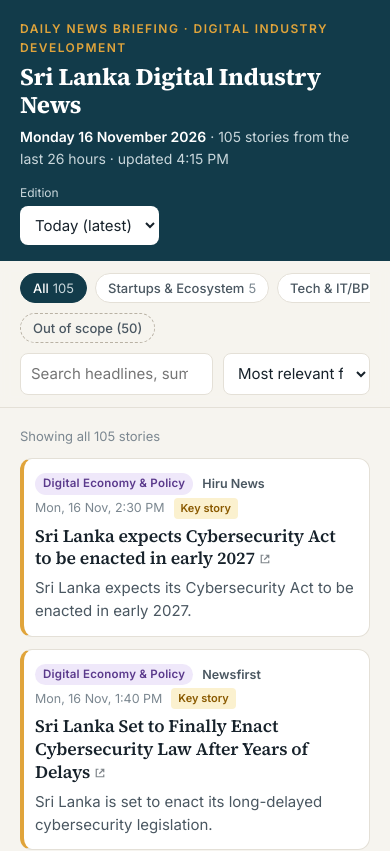
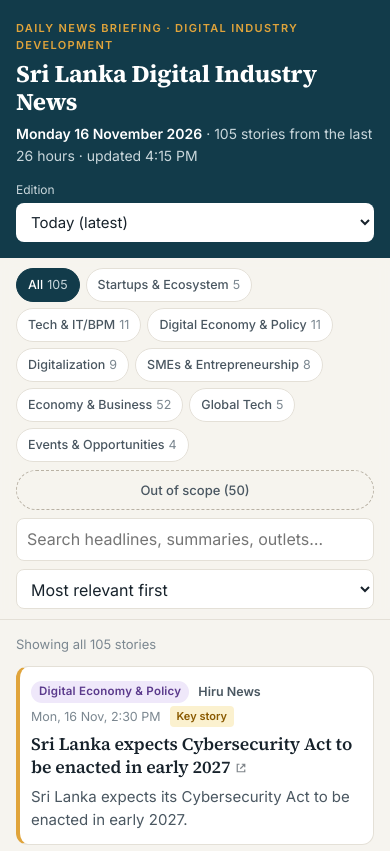
Before and after one commit to Hariniii44/sl-digital-news, a plain HTML site: page site/index.html in a window 390 px wide. Shown: the top 851 px of the page. Drawn offline with Linux system fonts and the light colour scheme.

Commit message:
Enhance responsive design in index.html; improve layout and styling for mobile devices

```diff
--- a/site/index.html
+++ b/site/index.html
@@ -125,18 +125,50 @@
   .muted { color: var(--ink-3); }
 
   .nowrap { white-space: nowrap; }
+  /* long words and URLs never push the page sideways */
+  body { overflow-wrap: break-word; }
+  .chip { text-align: left; line-height: 1.25; }
+
+  /* ── Tablet and below ── */
+  @media (max-width: 820px) {
+    .masthead .wrap { align-items: flex-start; }
+  }
+
+  /* ── Phones ── */
   @media (max-width: 640px) {
+    .wrap { padding-left: max(16px, env(safe-area-inset-left)); padding-right: max(16px, env(safe-area-inset-right)); }
     h1 { font-size: 24px; }
-    .chips { flex-wrap: nowrap; overflow-x: auto; padding-bottom: 2px; scrollbar-width: thin; }
+    .kicker { font-size: 11px; }
+    .masthead .wrap { padding-top: 20px; padding-bottom: 16px; }
+    .mast-actions { width: 100%; }
+    .mast-actions > div { width: 100%; }
+    .mast-actions select { width: 100%; }
+
+    /* Filters: every chip stays visible (they wrap instead of scrolling sideways), and the bar
+       scrolls away with the page so a few rows of chips never cover the stories. */
+    .filters { position: static; }
+    .filters .wrap { padding-top: 10px; padding-bottom: 10px; }
     .chiprow { flex-direction: column; align-items: stretch; gap: 8px; }
-    .scope-btn { align-self: flex-start; }
+    .chips { flex-wrap: wrap; gap: 6px; overflow: visible; }
+    .chip { font-size: 12.5px; padding: 7px 11px; min-height: 34px; }
+    .scope-btn { align-self: stretch; text-align: center; padding: 9px 12px; min-height: 40px; }
+    .tools { flex-direction: column; gap: 8px; margin-top: 8px; }
+    .tools input, .tools select { width: 100%; max-width: none; font-size: 16px; }  /* 16px stops iOS zoom-on-focus */
+
+    .scope-note { font-size: 12.5px; }
+    main .wrap { padding-top: 14px; }
     .dot::before { display: none; }
     .meta { gap: 3px 9px; }
-    .masthead .wrap { padding-top: 20px; padding-bottom: 16px; }
     .card { padding: 14px 14px 13px; }
     .card.top { padding-left: 11px; }
     .card h2 { font-size: 17.5px; }
-    .tools select { max-width: 42%; }
+    .card.out h2 { font-size: 16.5px; }
+    table { display: block; overflow-x: auto; }
+  }
+
+  @media (max-width: 380px) {
+    h1 { font-size: 22px; }
+    .chip { font-size: 12px; padding: 6px 9px; }
   }
 </style>
 </head>
```
